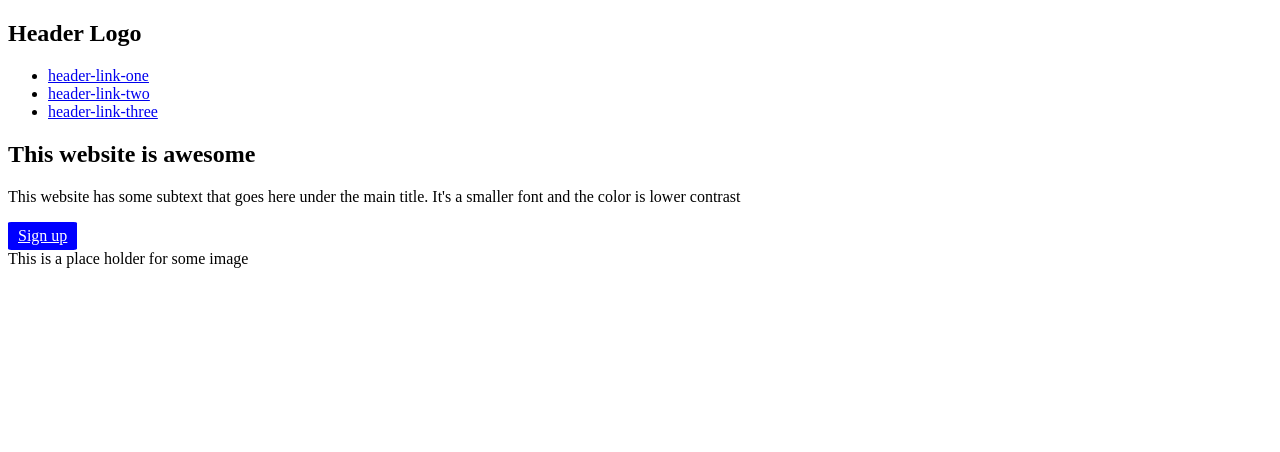
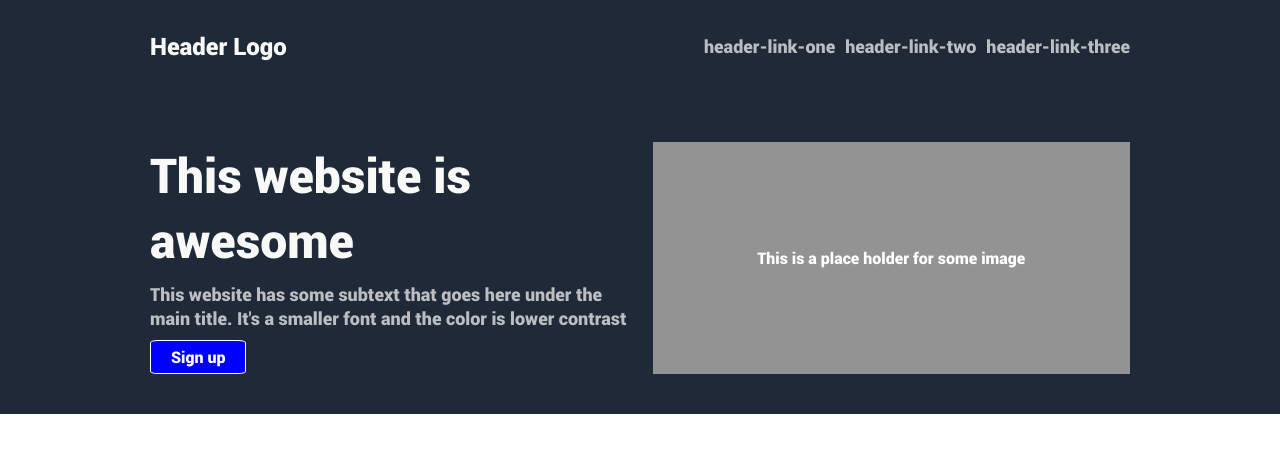
Before and after one commit to Tajudeen0/first-full-website, a plain HTML site: page index.html in a window 1280 px wide. Drawn offline with Linux system fonts and the light colour scheme.

Commit message:
Add styling to the header to make it appealing.
Change a bit of the index.html to group some elements together. Use css
to style all the elements in the header section. Use flexbox for most of
the styling for simplicity.

```diff
--- a/index.html
+++ b/index.html
@@ -22,11 +22,11 @@
             </div>
         </nav>
 
-        <div>
+        <div class="hero">
             <div class="left-hero">
                 <h2>This website is awesome</h2>
                 <p>This website has some subtext that goes here under the main title. It's a smaller font and the color is lower contrast</p>
-                <a href="#" class="btn" style="background-color: blue; color: white; border-radius: 5%; padding: 5px 10px; display: inline-block;">Sign up</a>
+                <a href="#" class="btn">Sign up</a>
             </div>
             <div class="right-hero">This is a place holder for some image</div>
         </div>
--- a/styles.css
+++ b/styles.css
@@ -0,0 +1,112 @@
+@font-face {
+  font-family: "roboto";
+  src: url("./resources/roboto-fontfacekit/Roboto-Black-webfont.woff");
+}
+
+a {
+    color: #f9faf8;
+    text-decoration: none;
+}
+
+body {
+    margin: 0;
+    padding: 0;
+    border: 0;
+}
+
+/* HEADER MAIN ELEMENTS */
+
+header {
+    background-color: #1f2937;
+    color: #f9faf8;
+    font-family: "roboto";
+    padding: 10px 150px 40px;
+    display: flex;
+    flex-direction: column;
+    justify-content: space-between;
+    gap: 60px
+}
+
+
+nav {
+    display: flex;
+    justify-content: space-between;
+    align-items: center;
+}
+
+li a {
+    font-size: 18px;
+    color: #bbbdc1;
+    font-weight: lighter;
+}
+
+ul {
+    list-style: none;
+    display: flex;
+    gap: 10px;
+    padding: 0;
+    margin: 0;
+    margin-right: auto;
+}
+/* END OF HEADER MAIN ELEMENTS */
+
+/* HEADER CLASSES */
+.btn {
+    background-color: blue;
+    color: white;
+    border-radius: 8%;
+    padding: 5px 20px;
+    align-self: flex-start;
+    border: 1px solid white;
+    transition: all 0.3s ease;
+
+}
+
+.btn:hover {
+    background-color: darkblue;
+    cursor: pointer;
+    transform: scale(1.1);
+}
+
+.hero {
+    display: flex;
+    gap: 25px;
+
+}
+
+.left-hero {
+ display: flex;
+ flex-flow: column ;
+ gap: 10px;
+}
+
+.left-nav  h1 {
+    font-size: 24px;
+}
+
+.left-hero h2 {
+    font-size: 48px;
+    font-weight: 900;
+    color: #f9faf8;
+    margin: 0;
+}
+
+.left-hero p {
+    font-size: 18px;
+    color: #bbbdc1;
+    margin: 0;
+}
+
+.right-hero, .left-hero {
+   flex: 1;
+}
+
+.right-hero {
+    background-color: rgb(147, 147, 147);
+    color: white;
+    display: flex;
+    align-items: center;
+    justify-content: center;
+}
+
+/* END OF HEADER CLASSES */
```
Also changed, not shown: resources/roboto-fontfacekit/Roboto-Black-webfont.woff (added).
